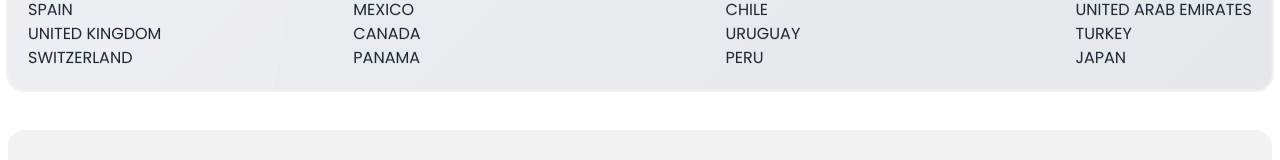
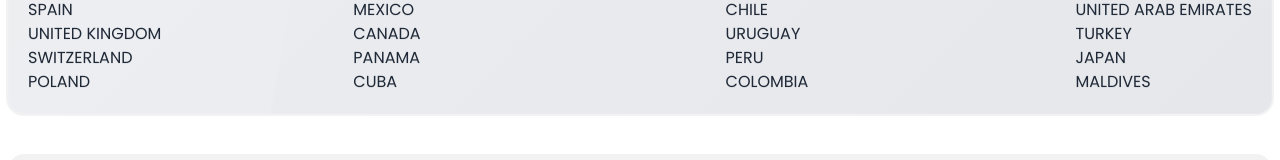
Before and after one commit to saiful797/Luxury-Hub, a React (Vite) app: page / in a window 1280 px wide. Shown: the part 4906-5066 px from the top of the page. Built offline with nearby package versions, Linux system fonts and the light colour scheme; no server answers.

Commit message:
Added location in LuxuryLocations.jsx file

```diff
--- a/src/pages/luxuryLocations/LuxuryLocations.jsx
+++ b/src/pages/luxuryLocations/LuxuryLocations.jsx
@@ -19,6 +19,7 @@
                         <p>SPAIN</p>
                         <p>UNITED KINGDOM</p>
                         <p>SWITZERLAND</p>
+                        <p>POLAND</p>
                     </div>
 
                     <div>
@@ -28,6 +29,7 @@
                         <p>MEXICO</p>
                         <p>CANADA</p>
                         <p>PANAMA</p>
+                        <p>CUBA</p>
                     </div>
 
                     <div>
@@ -37,6 +39,7 @@
                         <p>CHILE</p>
                         <p>URUGUAY</p>
                         <p>PERU</p>
+                        <p>COLOMBIA</p>
                     </div>
 
                     <div>
@@ -46,6 +49,7 @@
                         <p>UNITED ARAB EMIRATES</p>
                         <p>TURKEY</p>
                         <p>JAPAN</p>
+                        <p>MALDIVES</p>
                     </div>
 
                 </div>
```
